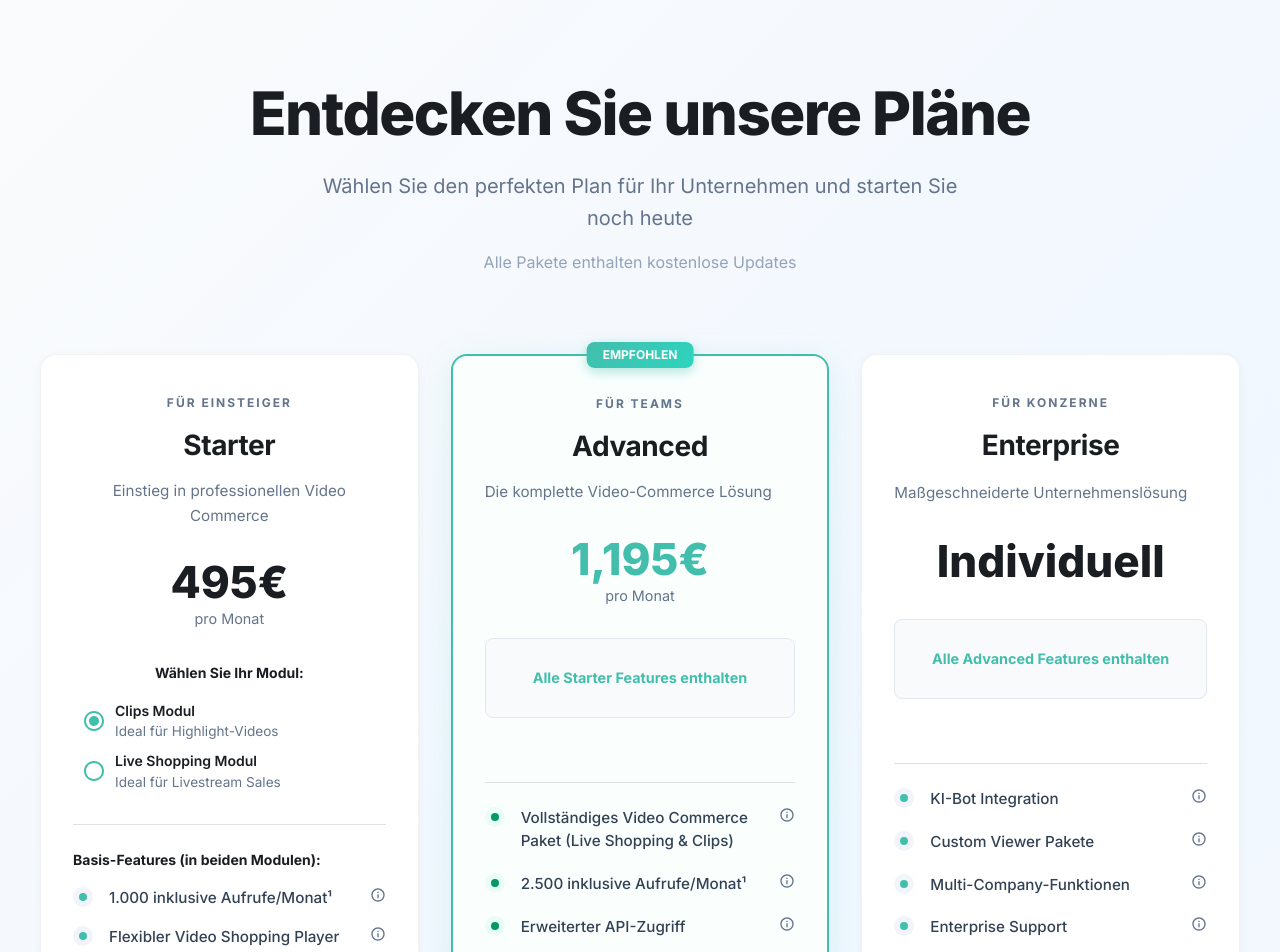
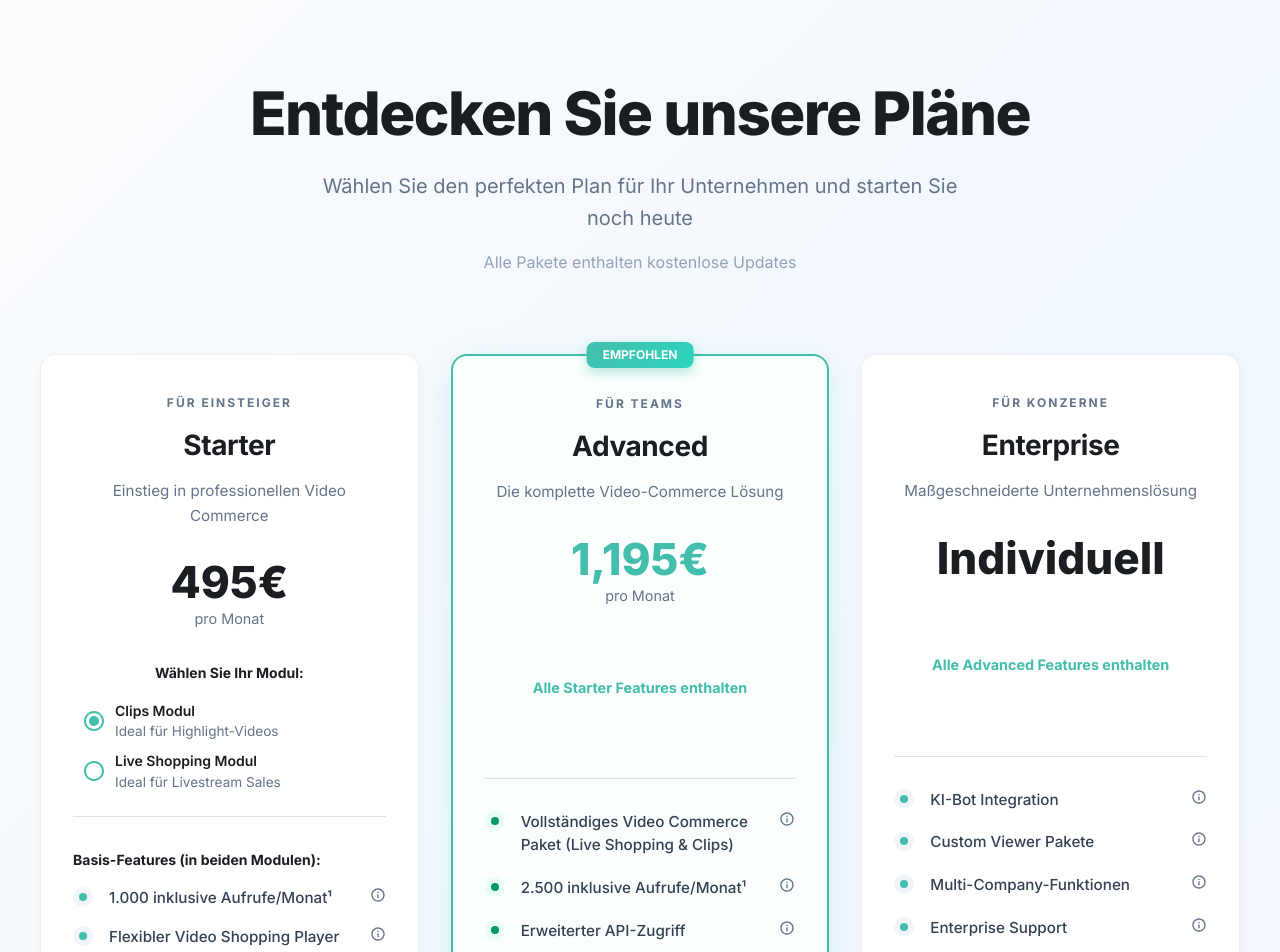
Before and after one commit to DenizD/signup-and-market-optin, a React (Vite) app: page /plans in a window 1280 px wide. Shown: the top 952 px of the page. Built offline with nearby package versions, Linux system fonts and the light colour scheme.

Commit message:
Fix: Horizontal alignment and remove feature borders
Ensured horizontal alignment of plan elements and removed borders around "Starter Features" and "Advanced Features" sections in `src/pages/Plans.tsx`.

```diff
--- a/src/pages/Plans.tsx
+++ b/src/pages/Plans.tsx
@@ -290,7 +290,6 @@ const Plans = () => {
   const getCardStyles = (plan: typeof plans[0]) => {
     const baseStyles = {
       height: '100%',
-      minHeight: '800px', // Minimum height for all cards
       display: 'flex',
       flexDirection: 'column',
       position: 'relative',
@@ -463,12 +462,17 @@ const Plans = () => {
             gap: { xs: 3, md: 4 },
             maxWidth: '1200px',
             mx: 'auto',
-            alignItems: 'stretch' // Ensure all cards stretch to same height
+            alignItems: 'start' // This ensures consistent starting points
           }}>
             {plans.map((plan, index) => (
-              <Box key={plan.id}>
+              <Box key={plan.id} sx={{ display: 'flex' }}>
                 <Grow in timeout={600 + index * 150}>
-                  <Card sx={getCardStyles(plan)}>
+                  <Card sx={{
+                    ...getCardStyles(plan),
+                    display: 'grid',
+                    gridTemplateRows: 'auto auto auto 1fr auto', // Fixed structure for all cards
+                    width: '100%'
+                  }}>
                     {plan.popular && (
                       <Box
                         sx={{
@@ -491,20 +495,11 @@ const Plans = () => {
                       </Box>
                     )}
 
-                    <CardContent sx={{
-                      p: { xs: 3, md: 4 },
-                      flexGrow: 1,
-                      display: 'flex',
-                      flexDirection: 'column',
-                      height: '100%'
-                    }}>
-                      {/* Plan Header - Fixed Height Section */}
+                    {/* 1. Plan Header - Fixed Height Section */}
                     <Box sx={{
                       textAlign: 'center',
-                        mb: 4,
-                        minHeight: '200px', // Fixed height for header section
-                        display: 'flex',
-                        flexDirection: 'column'
+                      p: { xs: 3, md: 4 },
+                      pb: 2,
                     }}>
                       <Typography
                         variant="overline"
@@ -533,17 +528,12 @@ const Plans = () => {
                         color: '#64748b',
                         mb: 4,
                         lineHeight: 1.6,
-                          fontSize: '0.95rem',
-                          flexGrow: 1,
-                          display: 'flex',
-                          alignItems: 'center',
-                          textAlign: 'center'
+                        fontSize: '0.95rem'
                       }}>
                         {language === 'de' ? plan.description : plan.descriptionEN}
                       </Typography>
 
                       {/* Pricing */}
-                        <Box sx={{ mt: 'auto' }}>
                       <Typography
                         variant="h3"
                         sx={{
@@ -562,14 +552,15 @@ const Plans = () => {
                         </Typography>
                       )}
                     </Box>
-                      </Box>
 
-                      {/* Module Selection / Previous Tier Info - Aligned Height Section */}
+                    {/* 2. Module Selection / Previous Tier Info - Fixed Height Section */}
                     <Box sx={{
-                        mb: 3,
-                        minHeight: '120px', // Fixed height for this section to align horizontally
+                      px: { xs: 3, md: 4 },
+                      pb: 2,
+                      minHeight: '140px', // Fixed height to align horizontally
                       display: 'flex',
-                        flexDirection: 'column'
+                      flexDirection: 'column',
+                      justifyContent: 'flex-start'
                     }}>
                       {plan.isStarterOption ? (
                         <>
@@ -623,14 +614,10 @@ const Plans = () => {
                         </>
                       ) : (
                         <Box sx={{
-                            p: 2,
-                            backgroundColor: '#f8fafc',
-                            borderRadius: 2,
-                            border: '1px solid #e2e8f0',
                           display: 'flex',
                           alignItems: 'center',
                           justifyContent: 'center',
-                            minHeight: '80px'
+                          minHeight: '100px'
                         }}>
                           <Typography variant="subtitle2" sx={{
                             fontWeight: 700,
@@ -647,13 +634,20 @@ const Plans = () => {
                       )}
                     </Box>
 
-                      <Divider sx={{ mb: 3 }} />
+                    {/* 3. Divider */}
+                    <Divider sx={{ mx: { xs: 3, md: 4 } }} />
 
-                      {/* Features Section - Flexible Height */}
-                      <Box sx={{ flexGrow: 1, display: 'flex', flexDirection: 'column' }}>
+                    {/* 4. Features Section - Flexible Height that grows */}
+                    <CardContent sx={{
+                      p: { xs: 3, md: 4 },
+                      pt: 3,
+                      flexGrow: 1,
+                      display: 'flex',
+                      flexDirection: 'column'
+                    }}>
                       {/* Core Features for Starter */}
                       {plan.isStarterOption && plan.coreFeatures && (
-                          <Box sx={{ mb: 3 }}>
+                        <Box sx={{ flexGrow: 1 }}>
                           <Typography variant="subtitle2" sx={{
                             fontWeight: 700,
                             color: '#1a1d21',
@@ -664,13 +658,11 @@ const Plans = () => {
                               : 'Core features (in both modules):'
                             }
                           </Typography>
-                            <Stack spacing={2}>
+                          <Stack spacing={2} sx={{ mb: 3 }}>
                             {plan.coreFeatures.map((feature, idx) =>
                               renderFeatureWithTooltip(feature, idx, plan)
                             )}
                           </Stack>
-
-                            <Divider sx={{ my: 3 }} />
 
                           {/* Collapsible Additional Features */}
                           <Collapsible
@@ -720,11 +712,10 @@ const Plans = () => {
                           )}
                         </Stack>
                       )}
-                      </Box>
                     </CardContent>
 
-                    {/* CTA Button - Fixed at Bottom */}
-                    <CardActions sx={{ p: { xs: 3, md: 4 }, pt: 0, mt: 'auto' }}>
+                    {/* 5. CTA Button - Fixed at Bottom */}
+                    <CardActions sx={{ p: { xs: 3, md: 4 }, pt: 0 }}>
                       <Button
                         variant={plan.popular ? "contained" : "outlined"}
                         fullWidth
```
Lines whose indentation alone changed are shown as unchanged.
